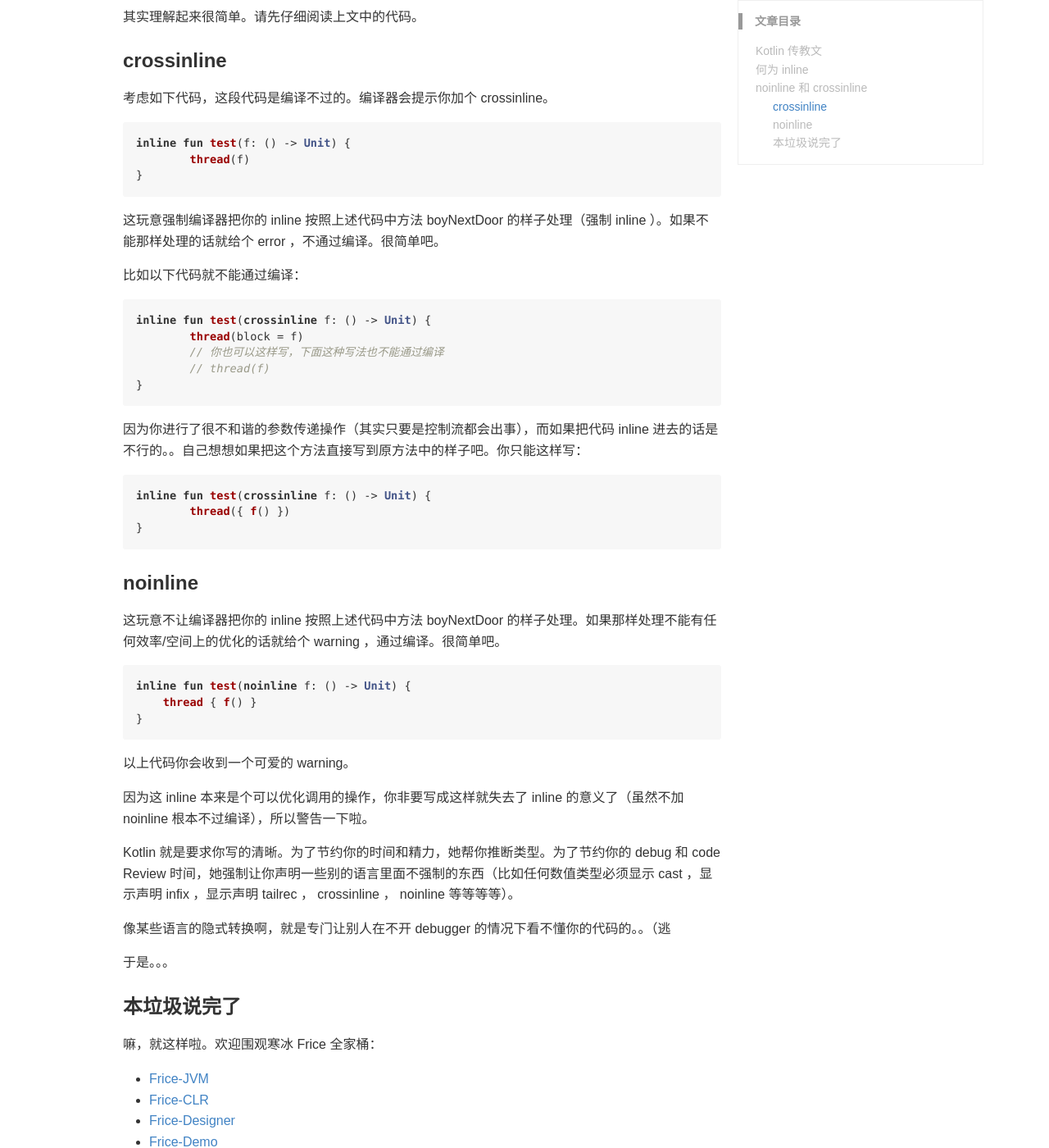
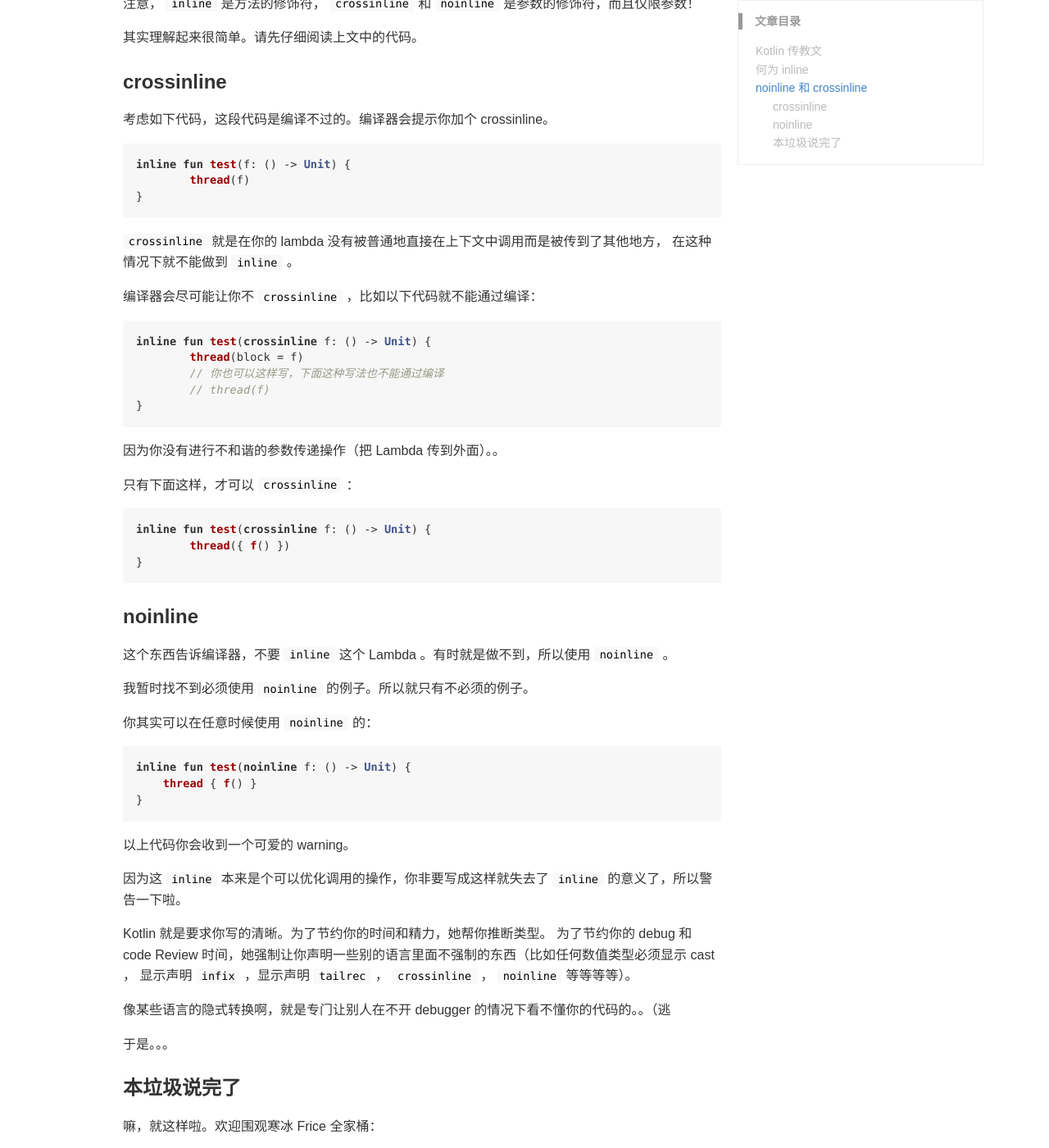
Before and after one commit to anqurvanillapy/ice1000.github.io, a Jekyll site: the page built from _posts/Kotlin/2016-10-1-LearnKotlin6.md, in a window 1280 px wide and 1400 px high, scrolled down 2272 px. Shown: the whole window at 82% size. Built offline with Jekyll 4.4.1, drawn with Linux system fonts in a browser that asks for light colours; some of the changed text lies outside the part shown.

Commit message:
update bad blogs

````diff
--- a/_posts/Kotlin/2016-10-1-LearnKotlin6.md
+++ b/_posts/Kotlin/2016-10-1-LearnKotlin6.md
@@ -87,17 +87,19 @@ fun foo() {
 }
 ```
 
-以上代码在"http://try.kotlinlang.org"上编译通过。
+以上代码在 [try kotlin](http://try.kotlinlang.org) 上编译通过。
 
 所以啊， inline 博大精深。
 
 ## noinline 和 crossinline
 
-那么， noinline 和 crossinline 又是什么鬼呢。。。
+那么， `noinline` 和 `crossinline` 又是什么鬼呢。。。
 
-其实 inline 这种东西啊，在一些比较奇怪的时候，会有各种各样的问题啦。。比如各种东西的作用域啊。。Context 不一样啦。。。。所以 Kotlin 又弄了俩 inline 方法的 Lambda 参数的修饰符。
+其实 `inline` 这种东西啊，在一些比较奇怪的时候，会有各种各样的问题啦。。比如各种东西的作用域啊。。
+Context 不一样啦。。。。 Lambda 被传递到了其他地方导致不能 `inline` 啦。。
+所以 Kotlin 又弄了俩 `inline` 方法的 Lambda 参数的修饰符。
 
-注意， inline 是方法的修饰符， crossinline 和 noinline 是参数的修饰符，而且仅限参数！
+注意， `inline` 是方法的修饰符， `crossinline` 和 `noinline` 是参数的修饰符，而且仅限参数！
 
 其实理解起来很简单。请先仔细阅读上文中的代码。
 
@@ -111,9 +113,10 @@ inline fun test(f: () -> Unit) {
 }
 ```
 
-这玩意强制编译器把你的 inline 按照上述代码中方法 boyNextDoor 的样子处理（强制 inline ）。如果不能那样处理的话就给个 error ，不通过编译。很简单吧。
+`crossinline` 就是在你的 lambda 没有被普通地直接在上下文中调用而是被传到了其他地方，
+在这种情况下就不能做到 `inline` 。
 
-比如以下代码就不能通过编译：
+编译器会尽可能让你不 `crossinline` ，比如以下代码就不能通过编译：
 
 ```kotlin
 inline fun test(crossinline f: () -> Unit) {
@@ -123,7 +126,9 @@ inline fun test(crossinline f: () -> Unit) {
 }
 ```
 
-因为你进行了很不和谐的参数传递操作（其实只要是控制流都会出事），而如果把代码 inline 进去的话是不行的。。自己想想如果把这个方法直接写到原方法中的样子吧。你只能这样写：
+因为你没有进行不和谐的参数传递操作（把 Lambda 传到外面）。。
+
+只有下面这样，才可以 `crossinline` ：
 
 ```kotlin
 inline fun test(crossinline f: () -> Unit) {
@@ -133,7 +138,11 @@ inline fun test(crossinline f: () -> Unit) {
 
 ### noinline
 
-这玩意不让编译器把你的 inline 按照上述代码中方法 boyNextDoor 的样子处理。如果那样处理不能有任何效率/空间上的优化的话就给个 warning ，通过编译。很简单吧。
+这个东西告诉编译器，不要 `inline` 这个 Lambda 。有时就是做不到，所以使用 `noinline` 。
+
+我暂时找不到必须使用 `noinline` 的例子。所以就只有不必须的例子。
+
+你其实可以在任意时候使用 `noinline` 的：
 
 ```kotlin
 inline fun test(noinline f: () -> Unit) {
@@ -143,9 +152,11 @@ inline fun test(noinline f: () -> Unit) {
 
 以上代码你会收到一个可爱的 warning。
 
-因为这 inline 本来是个可以优化调用的操作，你非要写成这样就失去了 inline 的意义了（虽然不加 noinline 根本不过编译），所以警告一下啦。
+因为这 `inline` 本来是个可以优化调用的操作，你非要写成这样就失去了 `inline` 的意义了，所以警告一下啦。
 
-Kotlin 就是要求你写的清晰。为了节约你的时间和精力，她帮你推断类型。为了节约你的 debug 和 code Review 时间，她强制让你声明一些别的语言里面不强制的东西（比如任何数值类型必须显示 cast ，显示声明 infix ，显示声明 tailrec ， crossinline ， noinline 等等等等）。
+Kotlin 就是要求你写的清晰。为了节约你的时间和精力，她帮你推断类型。
+为了节约你的 debug 和 code Review 时间，她强制让你声明一些别的语言里面不强制的东西（比如任何数值类型必须显示 cast ，
+显示声明 `infix` ，显示声明 `tailrec` ， `crossinline` ， `noinline` 等等等等）。
 
 像某些语言的隐式转换啊，就是专门让别人在不开 debugger 的情况下看不懂你的代码的。。（逃
 
````
Also changed, not shown: _posts/Kotlin/2016-6-26-LearnKotlin1.md (+7 -0 lines), _posts/Kotlin/2016-6-30-LearnKotlin2.md (+10 -6 lines), _posts/Kotlin/2016-7-1-BugOfAnkoReallyHurtsMe.md (+5 -0 lines), _posts/Kotlin/2016-7-12-LearnKotlin4.md (+6 -6 lines), _posts/Kotlin/2016-7-2-LearnKotlin3.md (+11 -11 lines), 1 other file.
